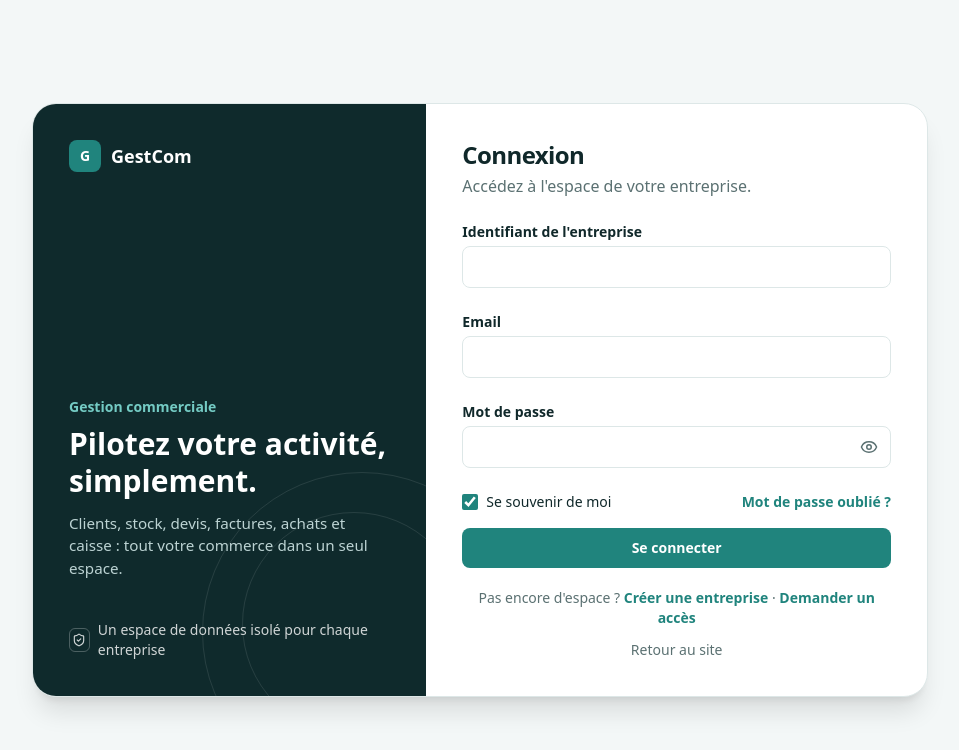
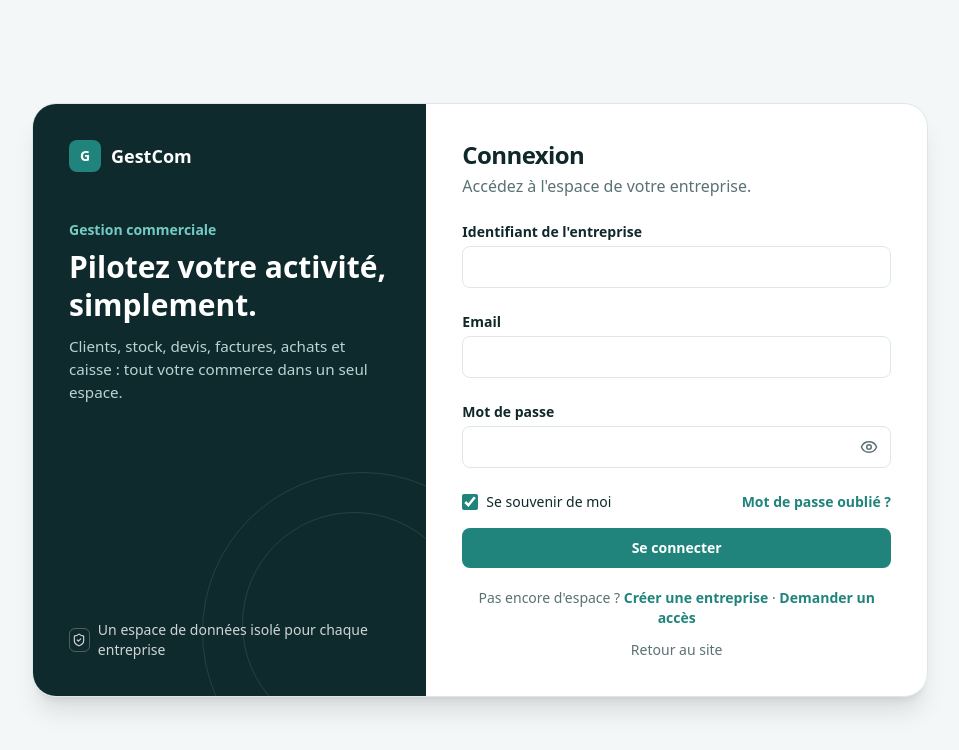
Before and after one commit to hamidsalloubhe96/Saas_gescom, a React (Vite) app in the folder frontend/: page /login in a window 1280 px wide. Shown: the top 750 px of the page, without its empty margins (160-1119 px from the left). Built offline with nearby package versions, Linux system fonts and the light colour scheme.

Commit message:
Connexion : texte de presentation en haut du panneau

```diff
--- a/frontend/src/components/AuthShell.jsx
+++ b/frontend/src/components/AuthShell.jsx
@@ -18,12 +18,12 @@ export default function AuthShell({ title, subtitle, children, footer, wide = fa
           <span className="pointer-events-none absolute -bottom-24 -right-24 size-80 rounded-full border border-white/10" aria-hidden="true" />
           <span className="pointer-events-none absolute -bottom-10 -right-10 size-56 rounded-full border border-white/10" aria-hidden="true" />
           <Link to="/bienvenue" className="no-underline"><Brand light /></Link>
-          <div className="mt-auto">
+          <div className="mt-12">
             <p className="text-sm font-semibold text-brand-300">Gestion commerciale</p>
             <h2 className="mt-2 text-3xl font-semibold leading-tight text-white">Pilotez votre activité, simplement.</h2>
             <p className="mt-3 max-w-xs text-[.95rem]">Clients, stock, devis, factures, achats et caisse : tout votre commerce dans un seul espace.</p>
           </div>
-          <p className="relative mt-10 flex items-center gap-2 text-sm text-white/80">
+          <p className="relative mt-auto flex items-center gap-2 pt-10 text-sm text-white/80">
             <span className="grid size-6 place-items-center rounded-md border border-white/25"><TrustIcon className="size-3.5" aria-hidden="true" /></span>
             Un espace de données isolé pour chaque entreprise
           </p>
```
Also changed, not shown: 1 other file (tests, documents, lock files or other folders).
